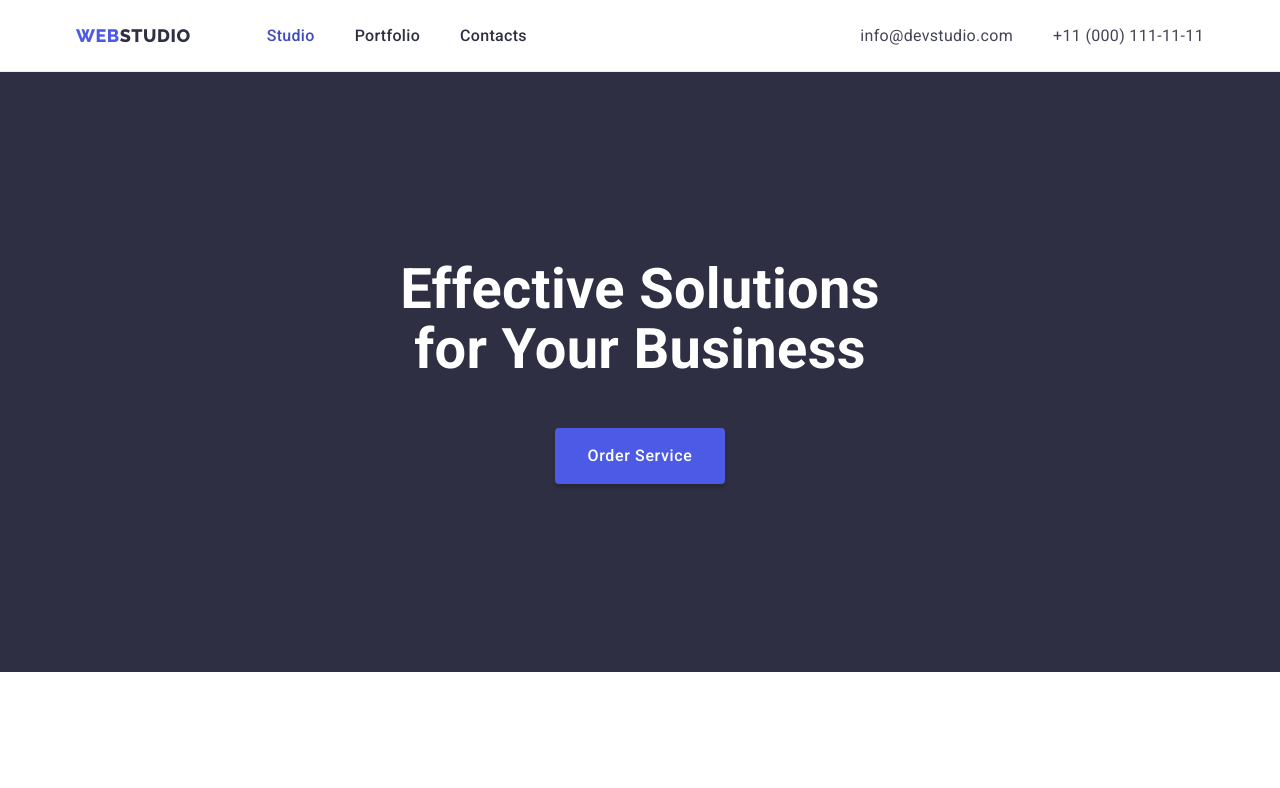
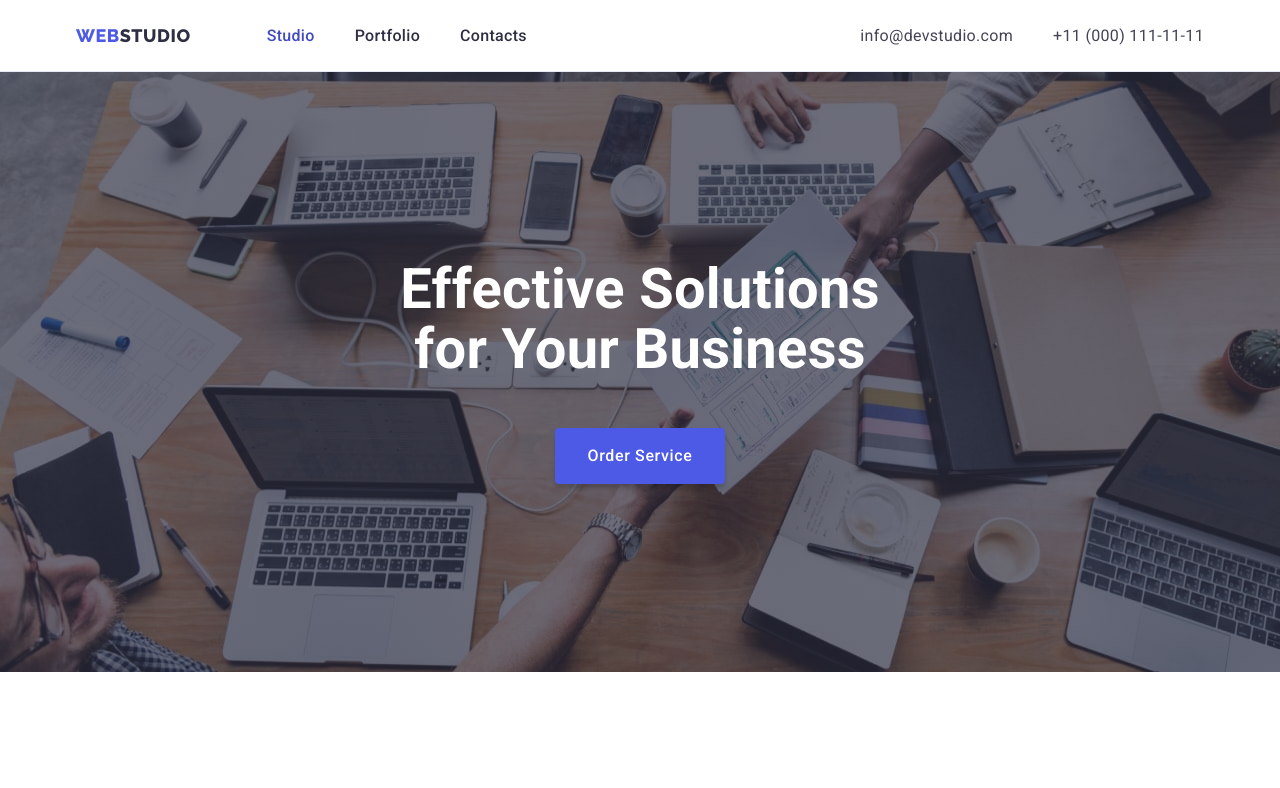
Before and after one commit to oleg44444/goit-markup-hw-04, a plain HTML site: page index.html in a window 1280 px wide. Shown: the top 788 px of the page. Drawn offline with nearby package versions, Linux system fonts and the light colour scheme.

Commit message:
update hero

```diff
--- a/css/styles.css
+++ b/css/styles.css
@@ -123,6 +123,15 @@ button {
   background-color: var(--primary-text-color);
   text-align: center;
   padding: 188px 0;
+  max-width: 1440px;
+  margin: 0 auto;
+  background-image: linear-gradient(
+      rgba(46, 47, 66, 0.7),
+      rgba(46, 47, 66, 0.7)
+    ),
+    url(../images/people-office.jpg);
+  background-repeat: no-repeat;
+  background-size: cover;
 }
 
 .hero-title {
```
Also changed, not shown: images/people-office.jpg (added).
